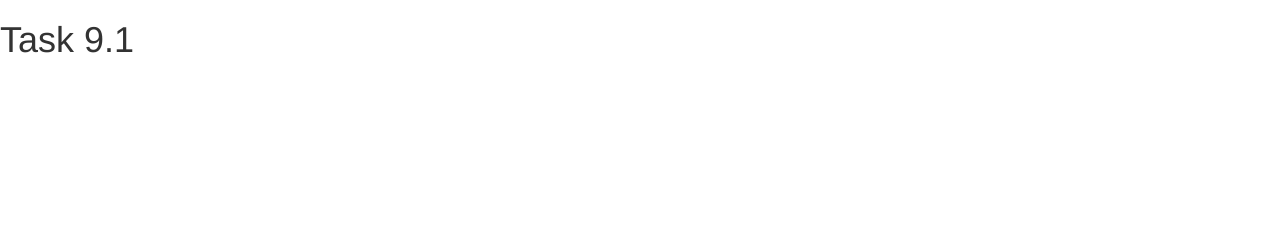
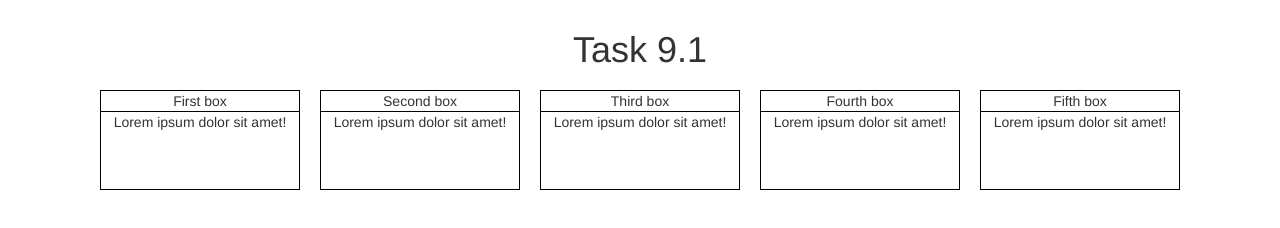
Before and after one commit to arti-zachara/9.1, a website: page index.html in a window 1280 px wide. Drawn offline with nearby package versions, Linux system fonts and the light colour scheme; files that its build step writes are made by us from their sources.

Commit message:
Add js code generating boxes

```diff
--- a/index.html
+++ b/index.html
@@ -15,11 +15,11 @@
     <link rel="stylesheet" type="text/css" href="css/style.css" />
   </head>
   <body>
-    <header>
+    <section>
       <h1>Task 9.1</h1>
-    </header>
+    </section>
 
-    <section id="task_body"></section>
+    <section id="task-body"></section>
 
     <script src="js/script.js"></script>
   </body>
--- a/js/script.js
+++ b/js/script.js
@@ -1,5 +1,4 @@
 "use strict";
-(function() {
 // standard start
 
 // task data
@@ -35,4 +34,29 @@
     categories: []
   }
 ];
-});
+
+function addClassToBox(boxElement, boxCategoryList) {
+  var box = document.getElementById(boxElement);
+  box.classList.add("box");
+  for (var i = 0; i < boxCategoryList.length; i++) {
+    box.classList.add(boxCategoryList[i]);
+  }
+}
+
+var taskBody = document.getElementById("task-body");
+
+/*var taskBody = document.getElementById("task_body"); */
+
+for (var i = 0; i < data.length; i++) {
+  // create a box html code
+  taskBody.insertAdjacentHTML(
+    "beforeend",
+    "<div id='" +
+      data[i].id +
+      "'><header>" +
+      data[i].title +
+      "</header>" +
+      data[i].content
+  );
+  addClassToBox(data[i].id, data[i].categories);
+}
--- a/sass/style.scss
+++ b/sass/style.scss
@@ -0,0 +1,19 @@
+body {
+  padding: 10px;
+  text-align: center;
+}
+
+.box {
+  display: inline-block;
+  margin: 10px;
+  width: 200px;
+  border: 1px solid #000;
+  min-height: 100px;
+  text-align: center;
+  vertical-align: top;
+
+  header {
+    display: block;
+    border-bottom: 1px solid #000;
+  }
+}
```
Also changed, not shown: css/style.css (added), 2 other files. Lines whose indentation alone changed are shown as unchanged.
